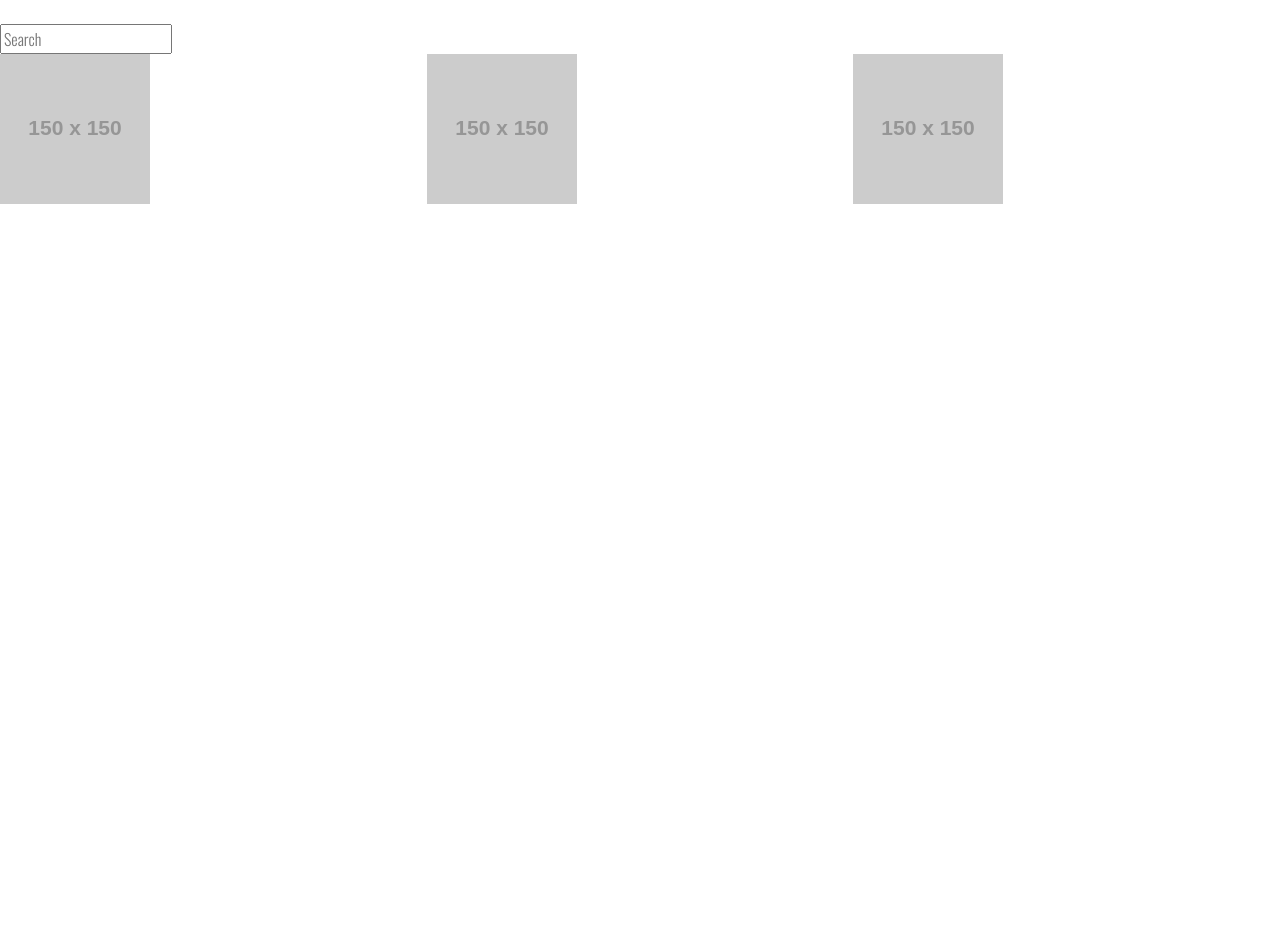
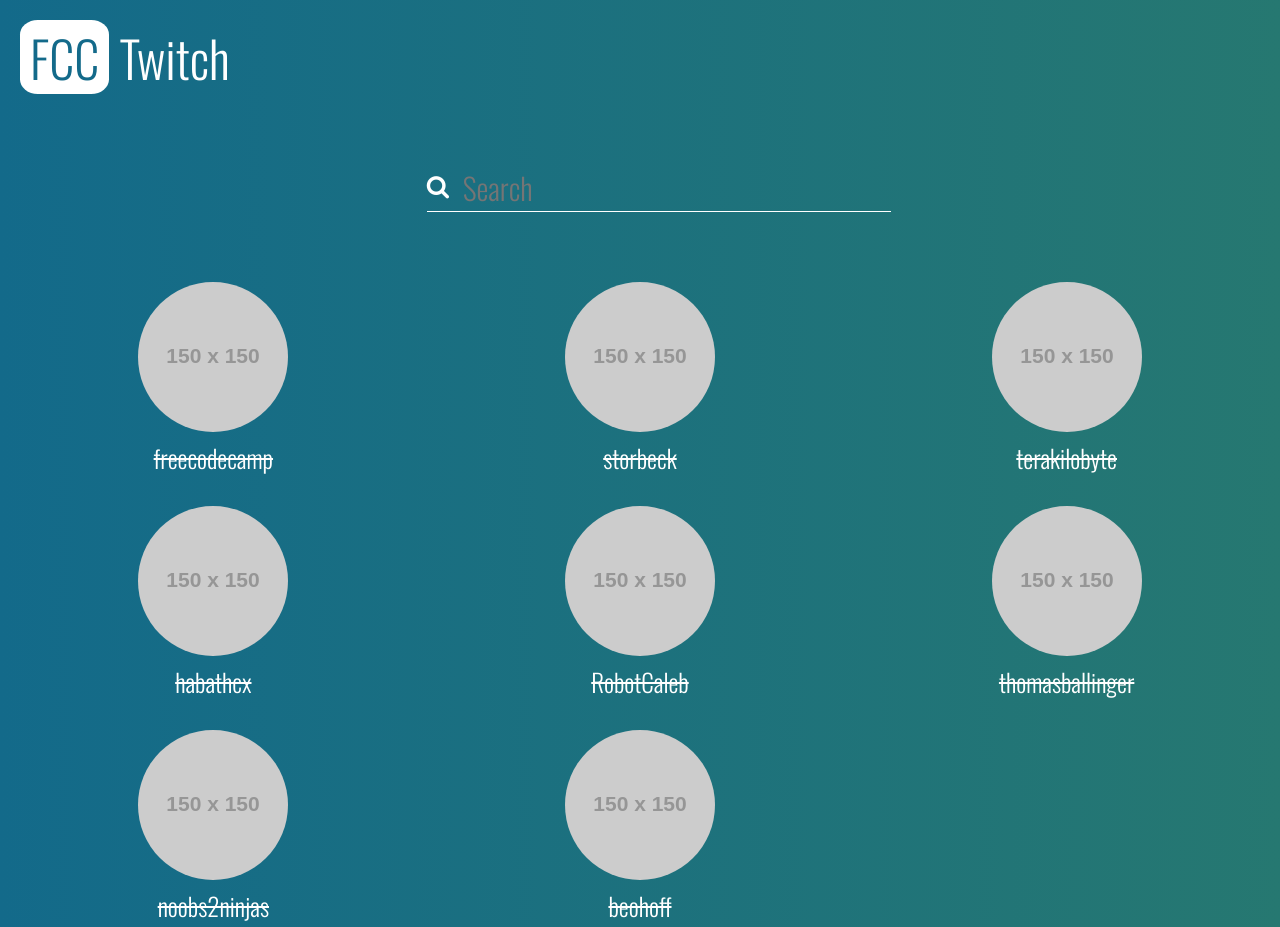
Before and after one commit to ice5050/FCC-Twitch, a plain HTML site: page index.html in a window 1280 px wide. Shown: the top 927 px of the page. Before the commit the page ends 800 px from the top, so only its background shows below. Drawn offline with nearby package versions, Linux system fonts and the light colour scheme; placeholder pictures from the web are drawn by us.

Commit message:
add css, update data using twitch api, filter by account name

```diff
--- a/css/style.css
+++ b/css/style.css
@@ -7,8 +7,94 @@ textarea,
   font-family: 'Oswald', sans-serif;
 }
 
+input {
+  border: none;
+  border-bottom: 1px solid #FFFFFF;
+  outline: none;
+  background-color: transparent;
+}
+
+a {
+  color: inherit;
+  text-decoration: none;
+}
+
 body {
   font-weight: 300;
   box-sizing: border-box;
   color: #FFFFFF;
+  background-image: linear-gradient(90deg, #136A8A 0%, #267871 100%);
 }
+
+.hide {
+  display: none;
+}
+
+.wrapper {
+  width: 100%;
+}
+
+.header {
+  font-size: 3.125em;
+  margin: 20px 20px 70px 20px;
+}
+
+.header .fcc {
+  background-color: #FFFFFF;
+  color: #136A8A;
+  padding: 0 .2em;
+  border-radius: 20%;
+}
+
+.search {
+  font-size: 1.875em;
+  margin-bottom: 70px;
+}
+
+.search-col {
+  position: relative;
+}
+
+.search-col .fa-search{
+  position: absolute;
+  top: 10px;
+  left: 0;
+  font-size: .8em;
+}
+
+.search-col input {
+  width: 100%;
+  padding-left: 1.2em;
+}
+
+.twitch-accounts {
+  font-size: 1.5625em;
+}
+
+.twitch-accounts div {
+  text-align: center;
+  margin-bottom: 30px;
+}
+
+.twitch-accounts .avatar {
+  height: 150px;
+  width: 150px;
+  border-radius: 50%;
+}
+
+.twitch-accounts .account-link {
+  margin-top: 0;
+  display: block;
+}
+
+.twitch-accounts .account-link.online {
+  color: #4CAF50;
+}
+
+.twitch-accounts .account-link.offline {
+  color: #f44336;
+}
+
+.twitch-accounts .account-link.deleted {
+  text-decoration: line-through;
+}
--- a/index.html
+++ b/index.html
@@ -16,22 +16,45 @@
       </div>
     </div>
     <div class="pure-g search">
-      <div class="pure-u-1-1">
+      <div class="pure-u-8-24"></div>
+      <div class="pure-u-8-24 search-col">
+        <i class="fa fa-search"></i>
         <input type="text" id="search-box" placeholder="Search">
       </div>
+      <div class="pure-u-8-24"></div>
     </div>
     <div class="pure-g twitch-accounts">
-      <div class="pure-u-8-24">
+      <div class="pure-u-8-24 account" data-account="freecodecamp">
         <img class="avatar" src="https://placehold.it/150x150">
-        <p class="account">freecodecamp</p>
+        <a class="account-link" href="#">freecodecamp</a>
       </div>
-      <div class="pure-u-8-24">
+      <div class="pure-u-8-24 account" data-account="storbeck">
         <img class="avatar" src="https://placehold.it/150x150">
-        <p class="account">abcdef</p>
+        <a class="account-link" href="#">storbeck</a>
       </div>
-      <div class="pure-u-8-24">
+      <div class="pure-u-8-24 account" data-account="terakilobyte">
         <img class="avatar" src="https://placehold.it/150x150">
-        <p class="account">ghijkl</p>
+        <a class="account-link" href="#">terakilobyte</a>
+      </div>
+      <div class="pure-u-8-24 account" data-account="habathcx">
+        <img class="avatar" src="https://placehold.it/150x150">
+        <a class="account-link" href="#">habathcx</a>
+      </div>
+      <div class="pure-u-8-24 account" data-account="RobotCaleb">
+        <img class="avatar" src="https://placehold.it/150x150">
+        <a class="account-link" href="#">RobotCaleb</a>
+      </div>
+      <div class="pure-u-8-24 account" data-account="thomasballinger">
+        <img class="avatar" src="https://placehold.it/150x150">
+        <a class="account-link" href="#">thomasballinger</a>
+      </div>
+      <div class="pure-u-8-24 account" data-account="noobs2ninjas">
+        <img class="avatar" src="https://placehold.it/150x150">
+        <a class="account-link" href="#">noobs2ninjas</a>
+      </div>
+      <div class="pure-u-8-24 account" data-account="beohoff">
+        <img class="avatar" src="https://placehold.it/150x150">
+        <a class="account-link" href="#">beohoff</a>
       </div>
     </div>
   </div>
--- a/js/script.js
+++ b/js/script.js
@@ -1,5 +1,13 @@
 $(document).ready(function() {
+  updateTwitchAccounts();
 
+  $("#search-box").on("input", function(e) {
+    var text = $(e.currentTarget).val();
+    $(".account").removeClass("hide");
+    $(".account").filter(function() {
+      return $(this).data("account").toLowerCase().indexOf(text.toLowerCase()) === -1;
+    }).addClass("hide");
+  });
 });
 
 function updateTwitchAccounts() {
@@ -14,4 +22,35 @@ function updateTwitchAccounts() {
     "beohoff"
   ];
 
+  for (var i = 0; i < TWITCH_ACCOUNTS.length; i += 1) {
+    var account = TWITCH_ACCOUNTS[i];
+    updateTwitchAccount(account);
+  }
 }
+
+function updateTwitchAccount(account) {
+  var $account = $(".twitch-accounts [data-account='" + account + "']"),
+      $accountAvatar = $account.children(".avatar"),
+      $accountLink = $account.children(".account-link");
+  TwitchService.getChannel(account).done(function(data) {
+    var displayName = data.display_name,
+        logo = data.logo,
+        url = data.url;
+    $accountAvatar.attr("src", logo || "http://api.adorable.io/avatars/150/");
+    $accountLink
+      .text(displayName)
+      .attr("href", url);
+  });
+  TwitchService.getStream(account).done(function(data) {
+    var isStreaming = !!data.stream;
+    $accountLink.removeClass("online offline deleted");
+    if (isStreaming) {
+      $accountLink.addClass("online");
+    }else {
+      $accountLink.addClass("offline");
+    }
+  }).fail(function() {
+    $accountLink.removeClass("online offline");
+    $accountLink.addClass("deleted");
+  });
+}
--- a/js/twitch-service.js
+++ b/js/twitch-service.js
@@ -7,13 +7,13 @@ var TwitchService = (function() {
     getChannel: getChannel
   };
 
-  function getStream(channel) {
-    var url = TWITCH_STREAMS_API_URL + channel + "?callback=?";
+  function getStream(account) {
+    var url = TWITCH_STREAMS_API_URL + account + "?callback=?";
     return $.getJSON(url);
   }
 
-  function getChannel(channel) {
-    var url = TWITCH_CHANNELS_API_URL + channel + "?callback=?";
+  function getChannel(account) {
+    var url = TWITCH_CHANNELS_API_URL + account + "?callback=?";
     return $.getJSON(url);
   }
 })();
```
